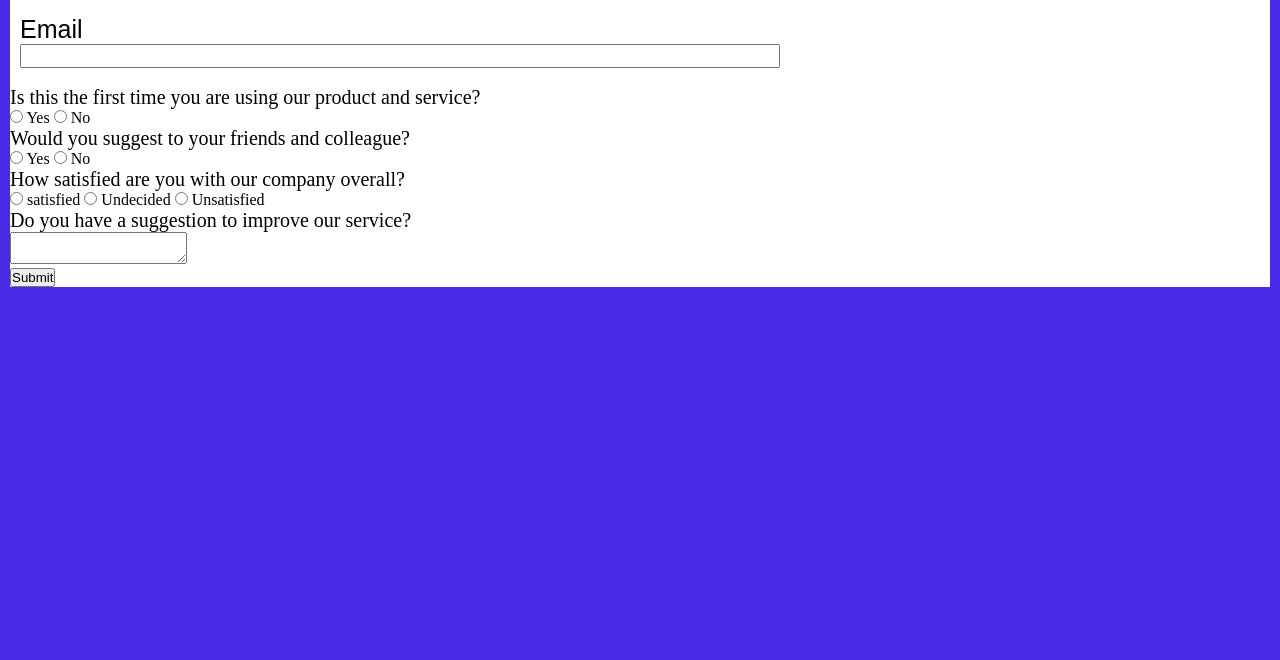
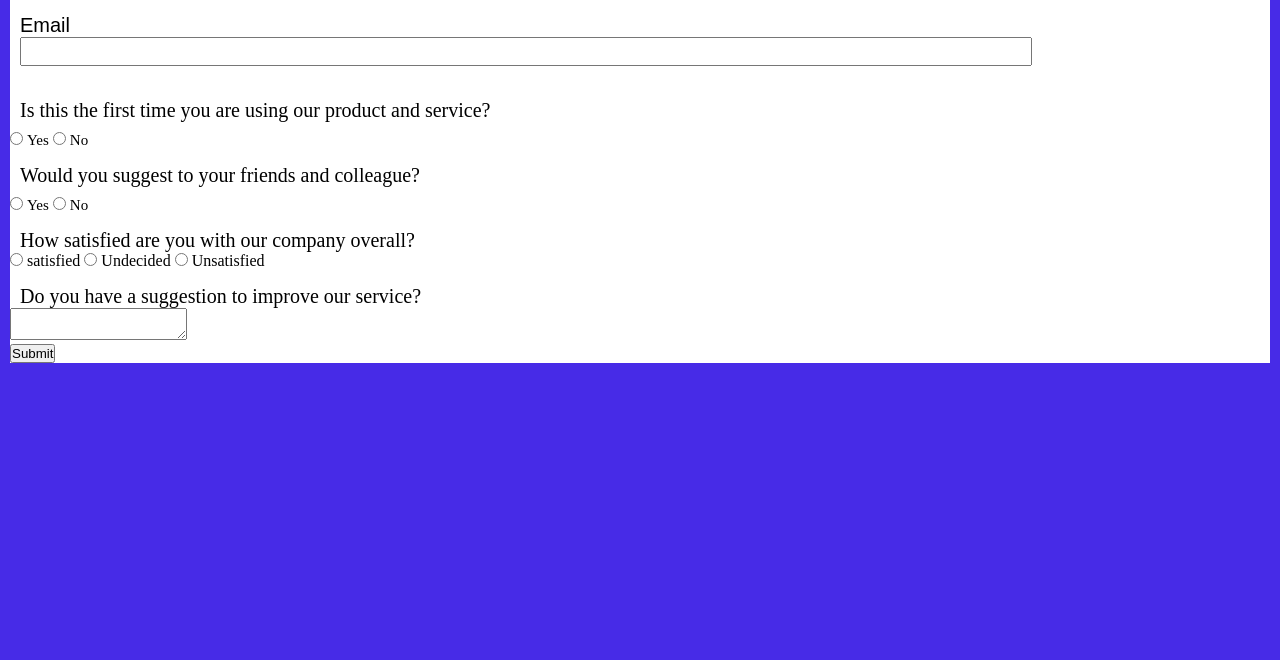
Before and after one commit to obinyan/survey-form, a plain HTML site: page index.html in a window 1280 px wide. Shown: the part 140-800 px from the top of the page. Drawn offline with Linux system fonts and the light colour scheme.

Commit message:
m-update-3

```diff
--- a/index.css
+++ b/index.css
@@ -11,6 +11,7 @@ h1{
     margin-top: 40px;
     margin-bottom: 10px;
     font-size: 30px;
+    font-weight: 100;
     color: #ffffff;
     text-align: center;
     font-family: Arial, Helvetica, sans-serif;
@@ -24,18 +25,25 @@ form{
 #name, #email{
     display: flex;
     flex-direction: column;
-    width: 60%;
-    height: 20px;
+    width: 80%;
+    height: 25px;
     margin-left: 10px;
 }
 
 #name-label, #email-label{
-    font-size: 25px;
-    margin-top: 10px;
+    font-size: 20px;
+    margin-top: 20px;
     margin-left: 10px;
     font-family: Arial, Helvetica, sans-serif;
 }
 
 p{
     font-size: 20px;
+    margin-left: 10px;
+    margin-top: 15px;
 }
+
+.radio{
+    margin-top: 10px;
+    font-size: 15px;
+}
--- a/index.html
+++ b/index.html
@@ -16,16 +16,16 @@
         <input id="email" type="email" required>
         <br>
         <p>Is this the first time you are using our product and service?</p>
-        <input type="radio">
-        <label for="">Yes</label>
-        <input type="radio">
-        <label for="">No</label>
+        <input class="radio" type="radio">
+        <label class="radio" for="">Yes</label>
+        <input class="radio" type="radio">
+        <label class="radio" for="">No</label>
 
         <p>Would you suggest to your friends and colleague?</p>
-        <input type="radio">
-        <label for="">Yes</label>
-        <input type="radio">
-        <label for="">No</label>
+        <input class="radio" type="radio">
+        <label class="radio" for="">Yes</label>
+        <input class="radio" type="radio">
+        <label class="radio" for="">No</label>
 
         <p>How satisfied are you with our company overall?</p>
         <input type="radio">
```
